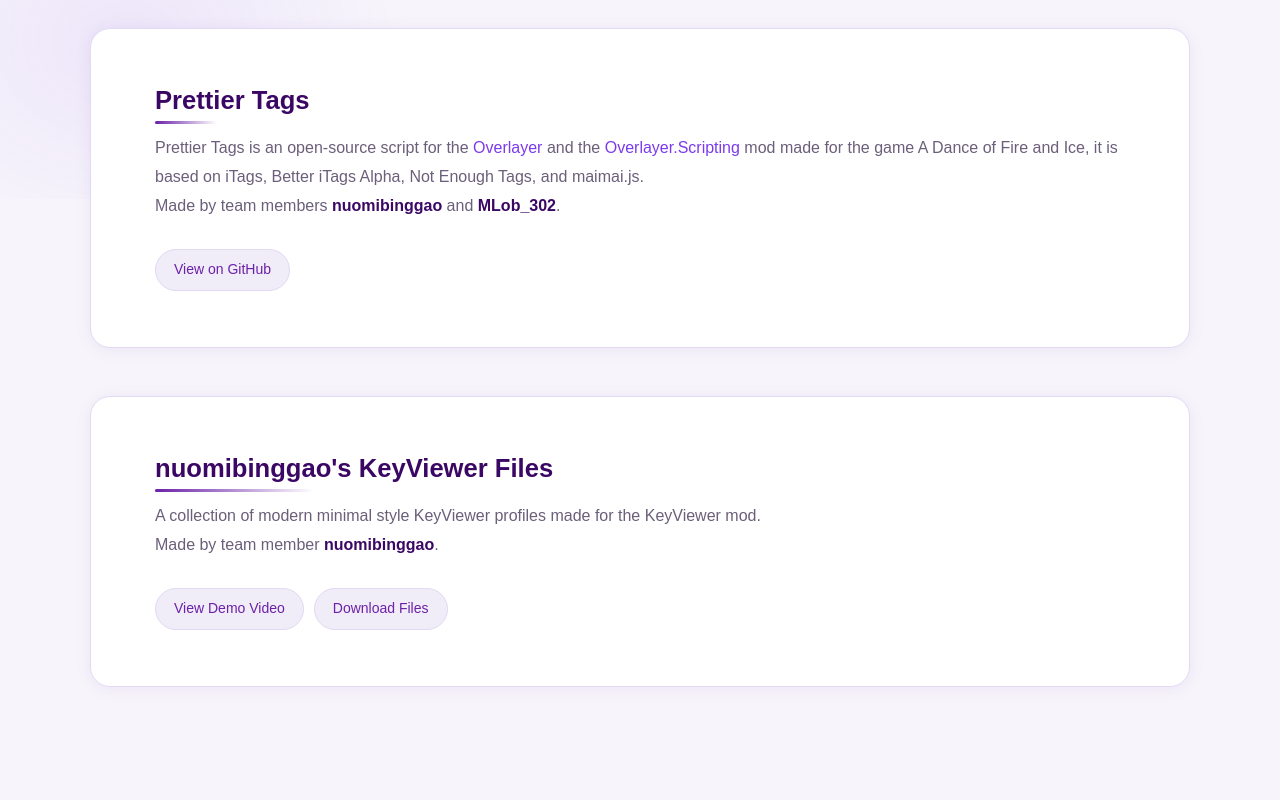
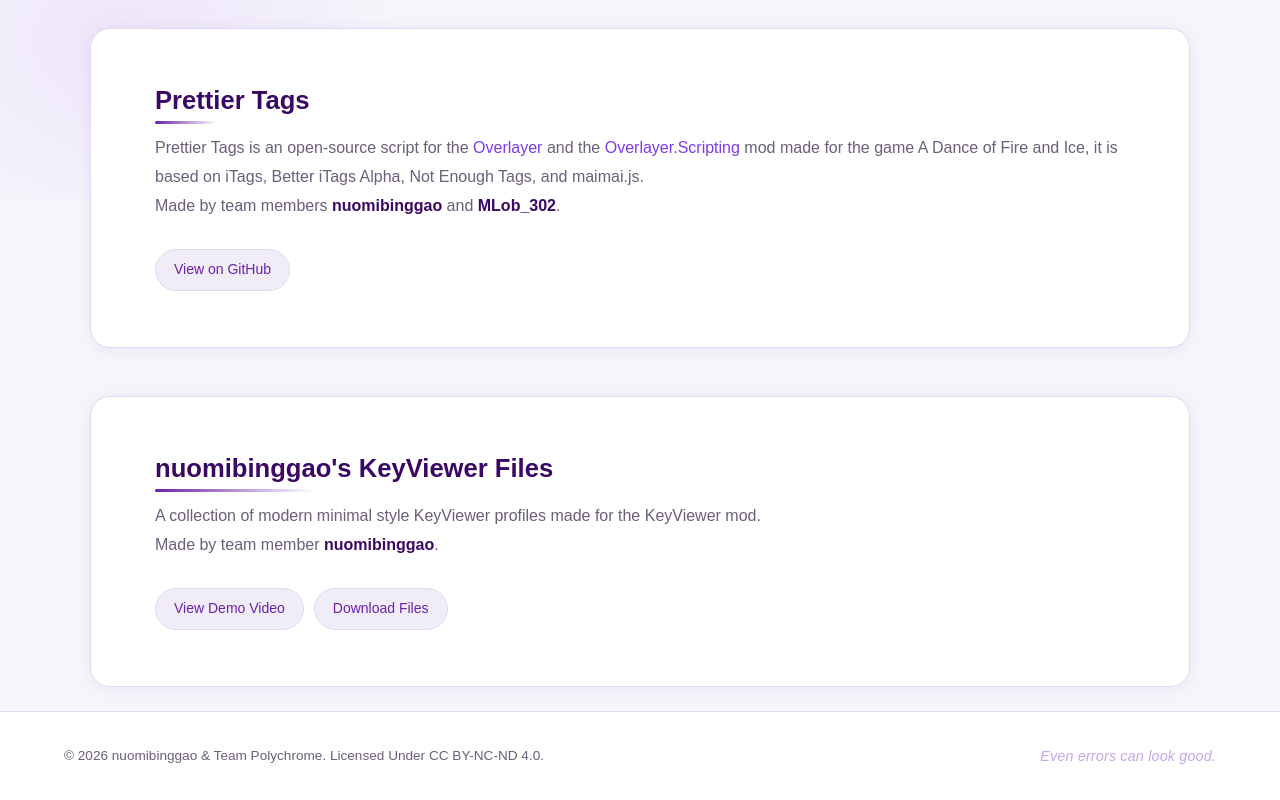
Before and after one commit to nuomibinggao/Team-Polychrome-Website, a SvelteKit app: page /resources in a window 1280 px wide. Shown: the part 601-1401 px from the top of the page. Before the commit the page ends 1312 px from the top, so only its background shows below. Built offline with nearby package versions, Linux system fonts and the light colour scheme; a web font is replaced by a local one.

Commit message:
add missing footer

```diff
--- a/src/routes/resources/+page.svelte
+++ b/src/routes/resources/+page.svelte
@@ -53,3 +53,8 @@
     <a href='/#'>Download Files</a>
   </div>
 </section>
+
+<footer>
+  &copy; 2026 nuomibinggao & Team Polychrome. Licensed Under CC BY-NC-ND 4.0.
+  <div class='footer-splash'>Even errors can look good.</div>
+</footer>
```
